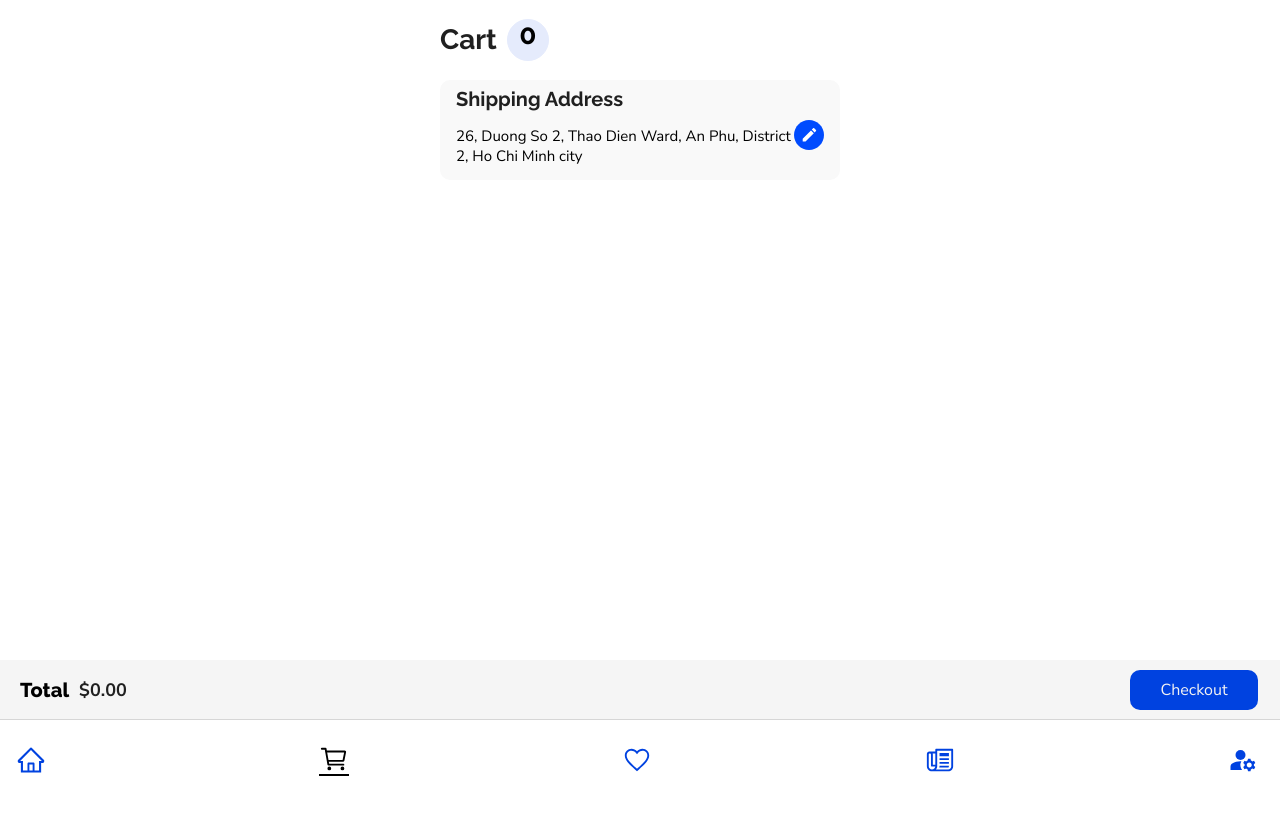
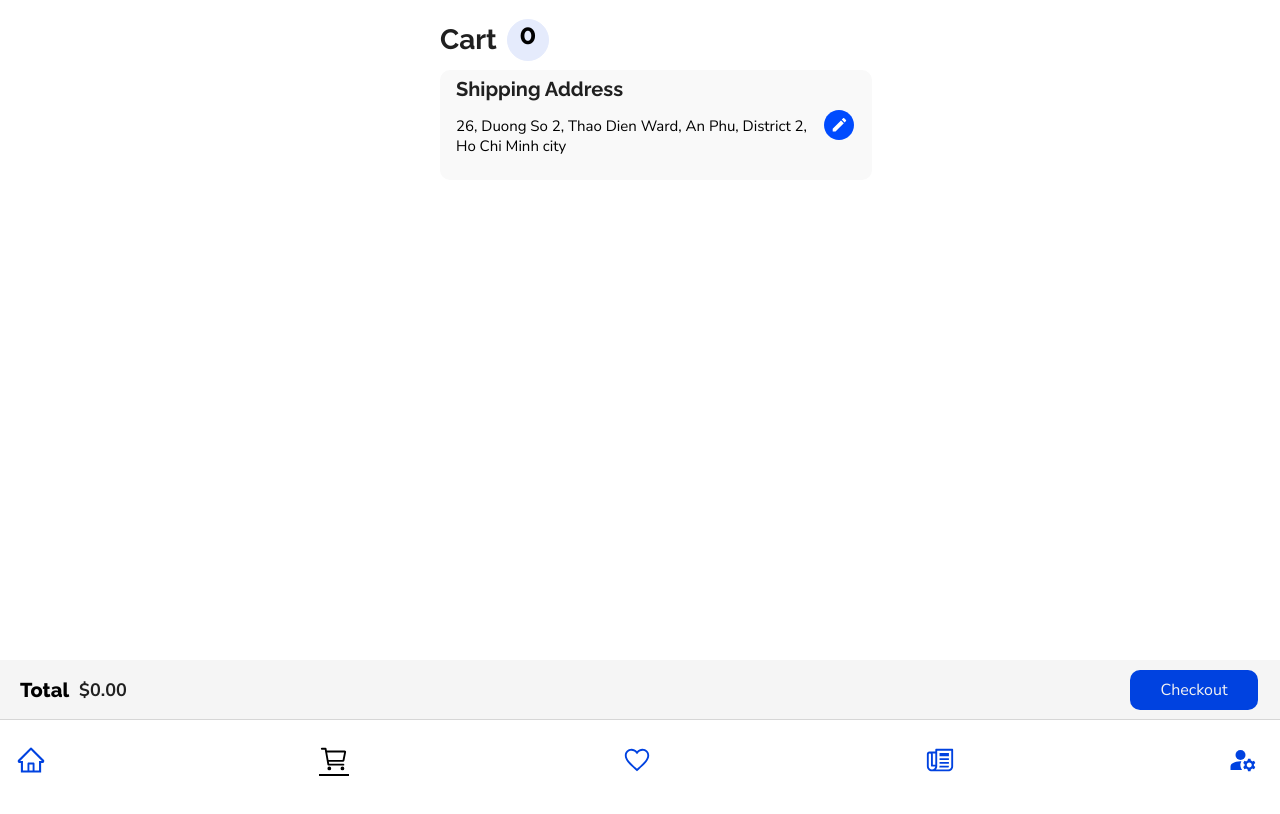
Before and after one commit to TabarakCodeCraft/shoppUi, a React (Vite) app: page /cart in a window 1280 px wide. Shown: the top 814 px of the page. Built offline with nearby package versions, Linux system fonts and the light colour scheme.

Commit message:
my strong task

```diff
--- a/src/screen/cartScreen/cart.module.css
+++ b/src/screen/cartScreen/cart.module.css
@@ -35,15 +35,14 @@
     border-radius: 50%;
 }
 
-
 .address {
-    height: 80px;
-    margin-top: 10px;
+    height: 90px;
     border-radius: 10px;
     background: #F9F9F9;
     display: flex;
     justify-content: space-between;
     padding: 10px 16px;
+    width: 100%;
     flex: 1;
 }
 
@@ -89,7 +88,7 @@
     width: 23px;
     font-size: 30px;
     padding: 10px;
-    margin-top: 5.5rem;
+    margin-top: 6rem;
     border: 1px solid #F5F5F5;
     background: #fff;
     margin-left: 8px;
@@ -113,7 +112,7 @@
     text-overflow: ellipsis;
     overflow: hidden;
     white-space: nowrap;
-    width:250px;
+    width:190px;
 }
 
 .desch3 {
@@ -122,8 +121,6 @@
     font-size: 17px;
     text-align: start;
     font-weight: 600;
-    margin-top: -8px;
-    margin-bottom: -10px;
     text-overflow: ellipsis;
     overflow: hidden;
     white-space: nowrap;
@@ -135,7 +132,8 @@
     display: flex;
     justify-content: space-between;
     align-items: center;
-    margin-top: 8px;
+    margin-top: 12px;
+    margin-right: 10px;
 }
 
 .calclaut {
```
